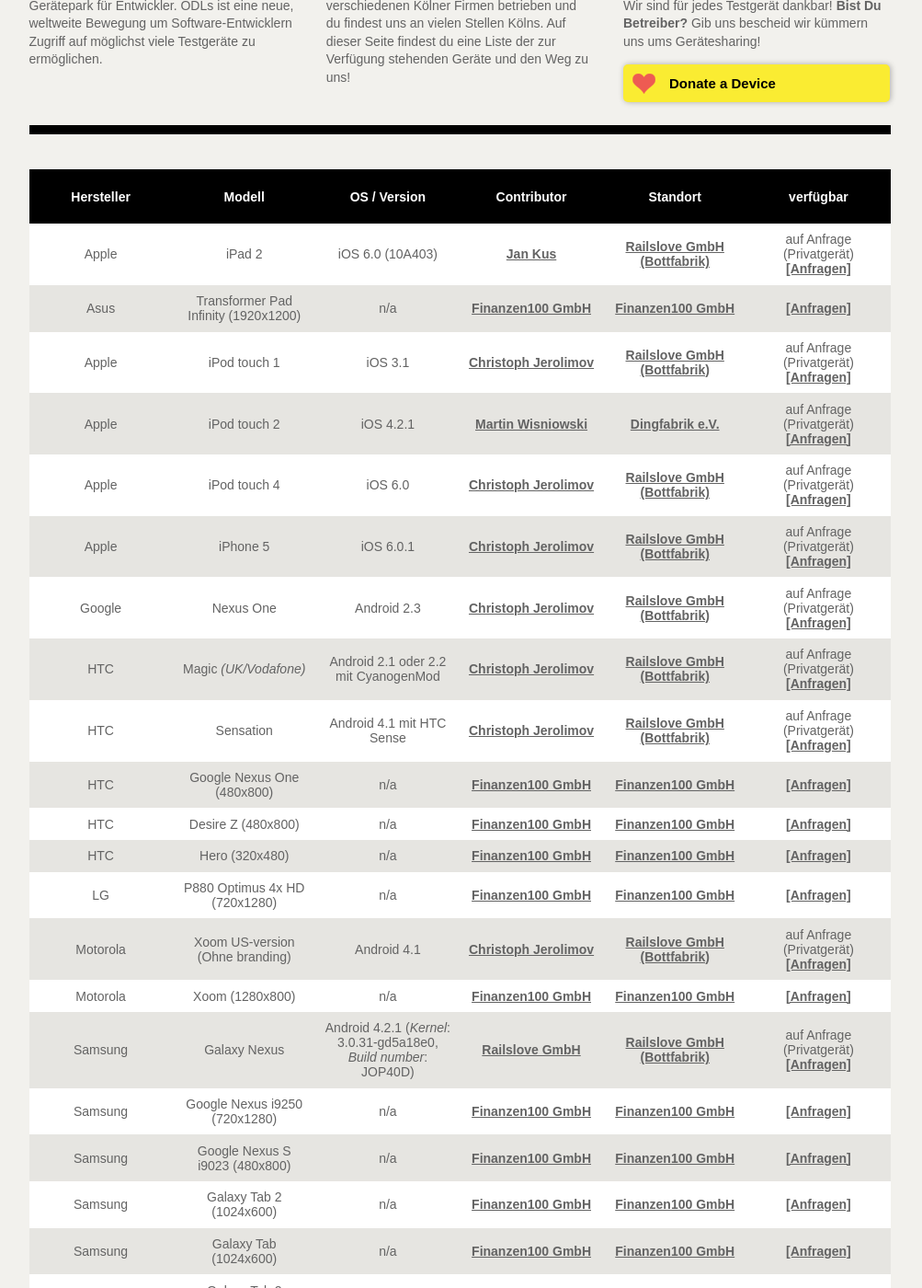
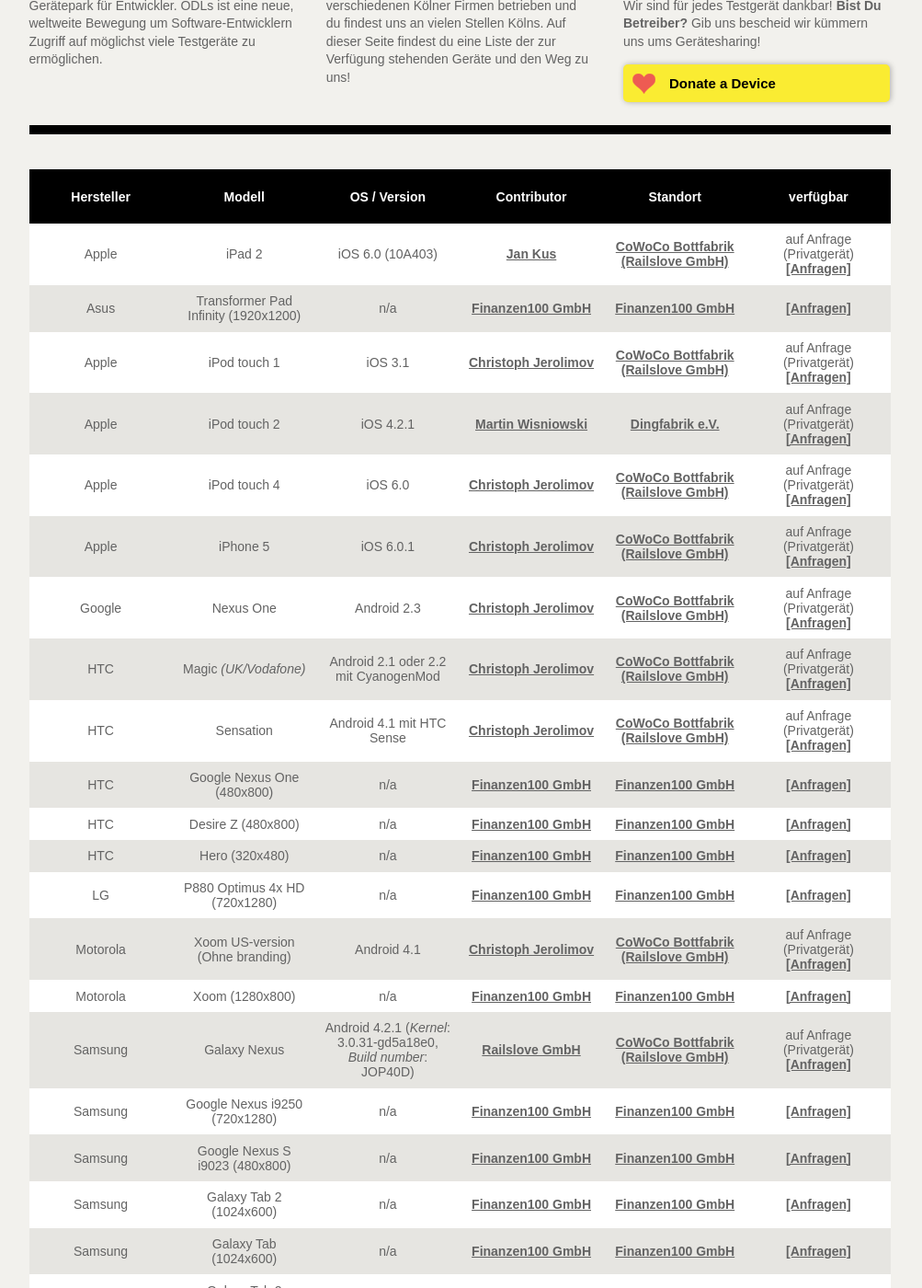
Before and after one commit to opendevicelab/opendevicelab.github.com, a Jekyll site: the page built from index.html, in a window 1280 px wide and 1400 px high, scrolled down 563 px. Shown: the whole window at 92% size, without its empty margins (140-1143 px from the left). Built offline with Jekyll 4.4.1, drawn with Linux system fonts in a browser that asks for light colours; nearby versions of some CDN libraries; some of the changed lines change nothing that is shown.

Commit message:
Link location to the new lab pages.

```diff
--- a/_includes/devices.html
+++ b/_includes/devices.html
@@ -17,7 +17,7 @@
 			<td>iPad 2</td>
 			<td>iOS 6.0 (10A403)</td>
 			<td><a href="http://jankus.name" title="Jan Kus">Jan Kus</a></td>
-			<td><a href="http://gasmotorenfabrik.de" title="Railslove GmbH (Bottfabrik)">Railslove GmbH (Bottfabrik)</a></td>
+			<td><a href="/lab/bottfabrik" title="CoWoCo Bottfabrik (Railslove GmbH)">CoWoCo Bottfabrik (Railslove GmbH)</a></td>
 			<td>auf Anfrage (Privatgerät) <a href="mailto:opendevicelab@railslove.com">[Anfragen]</a></td>
 		</tr>
 		<tr class="even">
@@ -25,7 +25,7 @@
 			<td> Transformer Pad Infinity (1920x1200)</td>
 			<td>n/a</td>
 			<td><a href="http://www.finanzen100.de/" title="Finanzen100">Finanzen100 GmbH</a></td>
-			<td><a href="http://www.finanzen100.de/" title="Finanzen100 GmbH">Finanzen100 GmbH</a></td>
+			<td><a href="/lab/finanzen100" title="Finanzen100 GmbH">Finanzen100 GmbH</a></td>
 			<td><a href="mailto:opendevicelab@railslove.com">[Anfragen]</a></td>
 		</tr>
 		<tr class="odd">
@@ -33,7 +33,7 @@
 			<td>iPod touch 1</td>
 			<td>iOS 3.1</td>
 			<td><a href="https://twitter.com/jerolimov" title="Christoph Jerolimov">Christoph Jerolimov</a></td>
-			<td><a href="http://gasmotorenfabrik.de" title="Railslove GmbH (Bottfabrik)">Railslove GmbH (Bottfabrik)</a></td>
+			<td><a href="/lab/bottfabrik" title="CoWoCo Bottfabrik (Railslove GmbH)">CoWoCo Bottfabrik (Railslove GmbH)</a></td>
 			<td>auf Anfrage (Privatgerät) <a href="mailto:opendevicelab@railslove.com">[Anfragen]</a></td>
 		</tr>
 		<tr class="even">
@@ -41,7 +41,7 @@
 			<td>iPod touch 2</td>
 			<td>iOS 4.2.1</td>
 			<td><a href="http://www.nodepond.com" title="Nodepond">Martin Wisniowski</a></td>
-			<td><a href="http://www.dingfabrik.de" title="Dingfabrik e.V.">Dingfabrik e.V.</a></td>
+			<td><a href="/lab/dingfabrik" title="Dingfabrik e.V.">Dingfabrik e.V.</a></td>
 			<td>auf Anfrage (Privatgerät) <a href="mailto:opendevicelab@railslove.com">[Anfragen]</a></td>
 		</tr>
 		<tr class="odd">
@@ -49,7 +49,7 @@
 			<td>iPod touch 4</td>
 			<td>iOS 6.0</td>
 			<td><a href="https://twitter.com/jerolimov" title="Christoph Jerolimov">Christoph Jerolimov</a></td>
-			<td><a href="http://gasmotorenfabrik.de" title="Railslove GmbH (Bottfabrik)">Railslove GmbH (Bottfabrik)</a></td>
+			<td><a href="/lab/bottfabrik" title="CoWoCo Bottfabrik (Railslove GmbH)">CoWoCo Bottfabrik (Railslove GmbH)</a></td>
 			<td>auf Anfrage (Privatgerät) <a href="mailto:opendevicelab@railslove.com">[Anfragen]</a></td>
 		</tr>
 		<tr class="even">
@@ -57,7 +57,7 @@
 			<td>iPhone 5</td>
 			<td>iOS 6.0.1</td>
 			<td><a href="https://twitter.com/jerolimov" title="Christoph Jerolimov">Christoph Jerolimov</a></td>
-			<td><a href="http://gasmotorenfabrik.de" title="Railslove GmbH (Bottfabrik)">Railslove GmbH (Bottfabrik)</a></td>
+			<td><a href="/lab/bottfabrik" title="CoWoCo Bottfabrik (Railslove GmbH)">CoWoCo Bottfabrik (Railslove GmbH)</a></td>
 			<td>auf Anfrage (Privatgerät) <a href="mailto:opendevicelab@railslove.com">[Anfragen]</a></td>
 		</tr>
 		<tr class="odd">
@@ -65,7 +65,7 @@
 			<td>Nexus One</td>
 			<td>Android 2.3</td>
 			<td><a href="https://twitter.com/jerolimov" title="Christoph Jerolimov">Christoph Jerolimov</a></td>
-			<td><a href="http://gasmotorenfabrik.de" title="Railslove GmbH (Bottfabrik)">Railslove GmbH (Bottfabrik)</a></td>
+			<td><a href="/lab/bottfabrik" title="CoWoCo Bottfabrik (Railslove GmbH)">CoWoCo Bottfabrik (Railslove GmbH)</a></td>
 			<td>auf Anfrage (Privatgerät) <a href="mailto:opendevicelab@railslove.com">[Anfragen]</a></td>
 		</tr>
 		<tr class="even">
@@ -73,7 +73,7 @@
 			<td>Magic <em>(UK/Vodafone)</em></td>
 			<td>Android 2.1 oder 2.2 mit CyanogenMod</td>
 			<td><a href="https://twitter.com/jerolimov" title="Christoph Jerolimov">Christoph Jerolimov</a></td>
-			<td><a href="http://gasmotorenfabrik.de" title="Railslove GmbH (Bottfabrik)">Railslove GmbH (Bottfabrik)</a></td>
+			<td><a href="/lab/bottfabrik" title="CoWoCo Bottfabrik (Railslove GmbH)">CoWoCo Bottfabrik (Railslove GmbH)</a></td>
 			<td>auf Anfrage (Privatgerät) <a href="mailto:opendevicelab@railslove.com">[Anfragen]</a></td>
 		</tr>
 		<tr class="odd">
@@ -81,7 +81,7 @@
 			<td>Sensation</td>
 			<td>Android 4.1 mit HTC Sense</td>
 			<td><a href="https://twitter.com/jerolimov" title="Christoph Jerolimov">Christoph Jerolimov</a></td>
-			<td><a href="http://gasmotorenfabrik.de" title="Railslove GmbH (Bottfabrik)">Railslove GmbH (Bottfabrik)</a></td>
+			<td><a href="/lab/bottfabrik" title="CoWoCo Bottfabrik (Railslove GmbH)">CoWoCo Bottfabrik (Railslove GmbH)</a></td>
 			<td>auf Anfrage (Privatgerät) <a href="mailto:opendevicelab@railslove.com">[Anfragen]</a></td>
 		</tr>
 		<tr class="even">
@@ -89,7 +89,7 @@
 			<td>Google Nexus One (480x800)</td>
 			<td>n/a</td>
 			<td><a href="http://www.finanzen100.de/" title="Finanzen100">Finanzen100 GmbH</a></td>
-			<td><a href="http://www.finanzen100.de/" title="Finanzen100 GmbH">Finanzen100 GmbH</a></td>
+			<td><a href="/lab/finanzen100" title="Finanzen100 GmbH">Finanzen100 GmbH</a></td>
 			<td><a href="mailto:opendevicelab@railslove.com">[Anfragen]</a></td>
 		</tr>
 		<tr class="odd">
@@ -97,7 +97,7 @@
 			<td>Desire Z (480x800)</td>
 			<td>n/a</td>
 			<td><a href="http://www.finanzen100.de/" title="Finanzen100">Finanzen100 GmbH</a></td>
-			<td><a href="http://www.finanzen100.de/" title="Finanzen100 GmbH">Finanzen100 GmbH</a></td>
+			<td><a href="/lab/finanzen100" title="Finanzen100 GmbH">Finanzen100 GmbH</a></td>
 			<td><a href="mailto:opendevicelab@railslove.com">[Anfragen]</a></td>
 		</tr>
 		<tr class="even">
@@ -105,7 +105,7 @@
 			<td>Hero (320x480)</td>
 			<td>n/a</td>
 			<td><a href="http://www.finanzen100.de/" title="Finanzen100">Finanzen100 GmbH</a></td>
-			<td><a href="http://www.finanzen100.de/" title="Finanzen100 GmbH">Finanzen100 GmbH</a></td>
+			<td><a href="/lab/finanzen100" title="Finanzen100 GmbH">Finanzen100 GmbH</a></td>
 			<td><a href="mailto:opendevicelab@railslove.com">[Anfragen]</a></td>
 		</tr>
 		<tr class="odd">
@@ -113,7 +113,7 @@
 			<td>P880 Optimus 4x HD (720x1280)</td>
 			<td>n/a</td>
 			<td><a href="http://www.finanzen100.de/" title="Finanzen100">Finanzen100 GmbH</a></td>
-			<td><a href="http://www.finanzen100.de/" title="Finanzen100 GmbH">Finanzen100 GmbH</a></td>
+			<td><a href="/lab/finanzen100" title="Finanzen100 GmbH">Finanzen100 GmbH</a></td>
 			<td><a href="mailto:opendevicelab@railslove.com">[Anfragen]</a></td>
 		</tr>
 		<tr class="even">
@@ -121,7 +121,7 @@
 			<td>Xoom US-version (Ohne branding)</td>
 			<td>Android 4.1</td>
 			<td><a href="https://twitter.com/jerolimov" title="Christoph Jerolimov">Christoph Jerolimov</a></td>
-			<td><a href="http://gasmotorenfabrik.de" title="Railslove GmbH (Bottfabrik)">Railslove GmbH (Bottfabrik)</a></td>
+			<td><a href="/lab/bottfabrik" title="CoWoCo Bottfabrik (Railslove GmbH)">CoWoCo Bottfabrik (Railslove GmbH)</a></td>
 			<td>auf Anfrage (Privatgerät) <a href="mailto:opendevicelab@railslove.com">[Anfragen]</a></td>
 		</tr>
 		<tr class="odd">
@@ -129,7 +129,7 @@
 			<td>Xoom (1280x800)</td>
 			<td>n/a</td>
 			<td><a href="http://www.finanzen100.de/" title="Finanzen100">Finanzen100 GmbH</a></td>
-			<td><a href="http://www.finanzen100.de/" title="Finanzen100 GmbH">Finanzen100 GmbH</a></td>
+			<td><a href="/lab/finanzen100" title="Finanzen100 GmbH">Finanzen100 GmbH</a></td>
 			<td><a href="mailto:opendevicelab@railslove.com">[Anfragen]</a></td>
 		</tr>
 		<tr class="even">
@@ -137,7 +137,7 @@
 			<td>Galaxy Nexus</td>
 			<td>Android 4.2.1 (<em>Kernel</em>: 3.0.31-gd5a18e0, <em>Build number</em>: JOP40D)</td>
 			<td><a href="http://railslove.com" title="Railslove GmbH">Railslove GmbH</a></td>
-			<td><a href="http://gasmotorenfabrik.de" title="Railslove GmbH (Bottfabrik)">Railslove GmbH (Bottfabrik)</a></td>
+			<td><a href="/lab/bottfabrik" title="CoWoCo Bottfabrik (Railslove GmbH)">CoWoCo Bottfabrik (Railslove GmbH)</a></td>
 			<td>auf Anfrage (Privatgerät) <a href="mailto:opendevicelab@railslove.com">[Anfragen]</a></td>
 		</tr>
 		<tr class="odd">
@@ -145,7 +145,7 @@
 			<td>Google Nexus i9250 (720x1280)</td>
 			<td>n/a</td>
 			<td><a href="http://www.finanzen100.de/" title="Finanzen100">Finanzen100 GmbH</a></td>
-			<td><a href="http://www.finanzen100.de/" title="Finanzen100 GmbH">Finanzen100 GmbH</a></td>
+			<td><a href="/lab/finanzen100" title="Finanzen100 GmbH">Finanzen100 GmbH</a></td>
 			<td><a href="mailto:opendevicelab@railslove.com">[Anfragen]</a></td>
 		</tr>
 		<tr class="even">
@@ -153,7 +153,7 @@
 			<td>Google Nexus S i9023 (480x800)</td>
 			<td>n/a</td>
 			<td><a href="http://www.finanzen100.de/" title="Finanzen100">Finanzen100 GmbH</a></td>
-			<td><a href="http://www.finanzen100.de/" title="Finanzen100 GmbH">Finanzen100 GmbH</a></td>
+			<td><a href="/lab/finanzen100" title="Finanzen100 GmbH">Finanzen100 GmbH</a></td>
 			<td><a href="mailto:opendevicelab@railslove.com">[Anfragen]</a></td>
 		</tr>
 		<tr class="odd">
@@ -161,7 +161,7 @@
 			<td>Galaxy Tab 2 (1024x600)</td>
 			<td>n/a</td>
 			<td><a href="http://www.finanzen100.de/" title="Finanzen100">Finanzen100 GmbH</a></td>
-			<td><a href="http://www.finanzen100.de/" title="Finanzen100 GmbH">Finanzen100 GmbH</a></td>
+			<td><a href="/lab/finanzen100" title="Finanzen100 GmbH">Finanzen100 GmbH</a></td>
 			<td><a href="mailto:opendevicelab@railslove.com">[Anfragen]</a></td>
 		</tr>
 		<tr class="even">
@@ -169,7 +169,7 @@
 			<td>Galaxy Tab (1024x600)</td>
 			<td>n/a</td>
 			<td><a href="http://www.finanzen100.de/" title="Finanzen100">Finanzen100 GmbH</a></td>
-			<td><a href="http://www.finanzen100.de/" title="Finanzen100 GmbH">Finanzen100 GmbH</a></td>
+			<td><a href="/lab/finanzen100" title="Finanzen100 GmbH">Finanzen100 GmbH</a></td>
 			<td><a href="mailto:opendevicelab@railslove.com">[Anfragen]</a></td>
 		</tr>
 		<tr class="odd">
@@ -177,7 +177,7 @@
 			<td>Galaxy Tab 2 (1280x800)</td>
 			<td>n/a</td>
 			<td><a href="http://www.finanzen100.de/" title="Finanzen100">Finanzen100 GmbH</a></td>
-			<td><a href="http://www.finanzen100.de/" title="Finanzen100 GmbH">Finanzen100 GmbH</a></td>
+			<td><a href="/lab/finanzen100" title="Finanzen100 GmbH">Finanzen100 GmbH</a></td>
 			<td><a href="mailto:opendevicelab@railslove.com">[Anfragen]</a></td>
 		</tr>
 		<tr class="even">
@@ -185,7 +185,7 @@
 			<td>PSP</td>
 			<td>Firmware 1.5 (Homebrew-fähig!)</td>
 			<td><a href="http://www.nodepond.com" title="Nodepond">Martin Wisniowski</a></td>
-			<td><a href="http://www.dingfabrik.de" title="Dingfabrik e.V.">Dingfabrik e.V.</a></td>
+			<td><a href="/lab/dingfabrik" title="Dingfabrik e.V.">Dingfabrik e.V.</a></td>
 			<td>auf Anfrage (Privatgerät) <a href="mailto:opendevicelab@railslove.com">[Anfragen]</a></td>
 		</tr>
 		<tr class="odd">
@@ -193,7 +193,7 @@
 			<td>Next (800x600)</td>
 			<td>n/a</td>
 			<td><a href="http://www.finanzen100.de/" title="Finanzen100">Finanzen100 GmbH</a></td>
-			<td><a href="http://www.finanzen100.de/" title="Finanzen100 GmbH">Finanzen100 GmbH</a></td>
+			<td><a href="/lab/finanzen100" title="Finanzen100 GmbH">Finanzen100 GmbH</a></td>
 			<td><a href="mailto:opendevicelab@railslove.com">[Anfragen]</a></td>
 		</tr>
 		</tbody>
```
